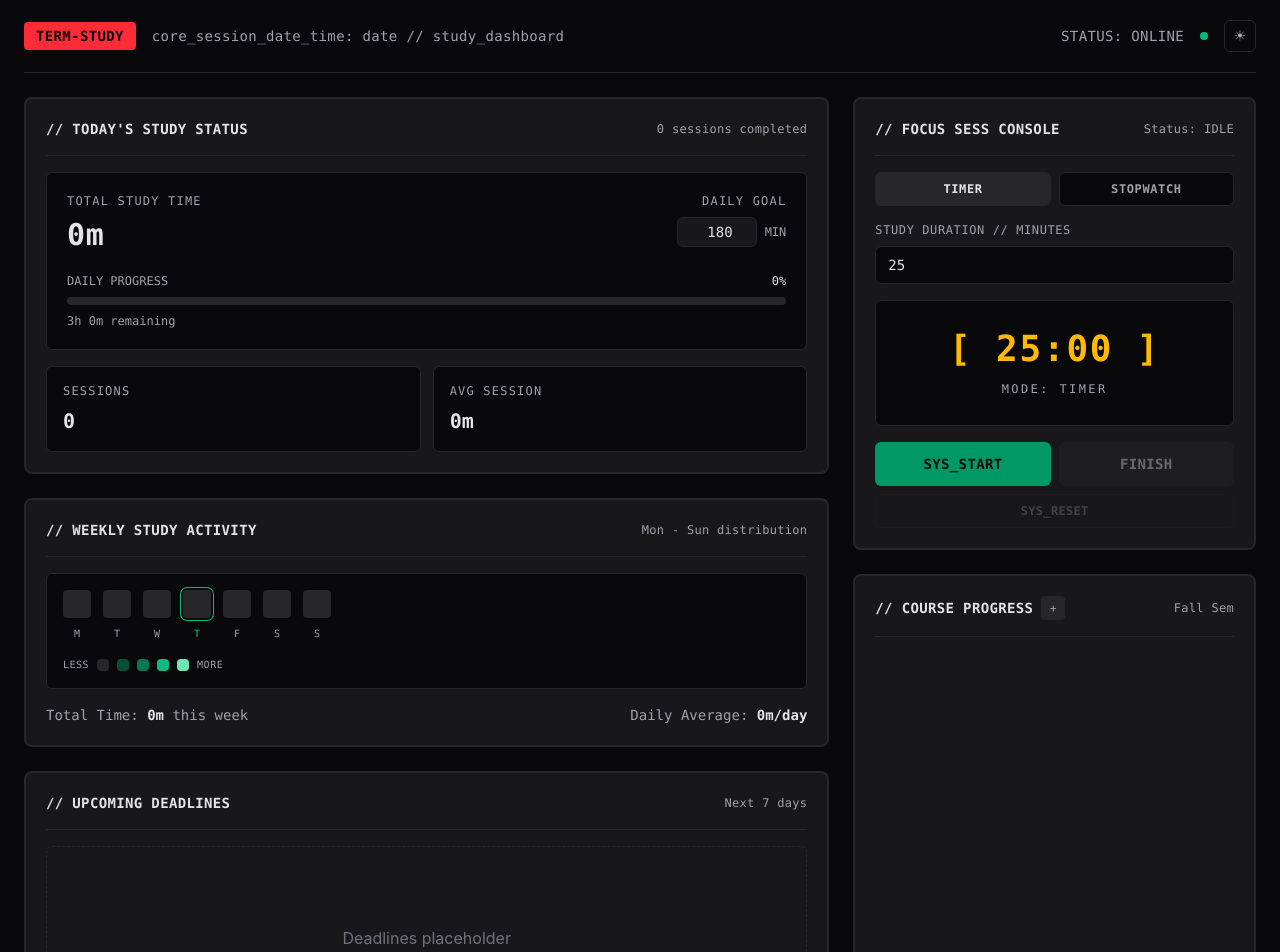
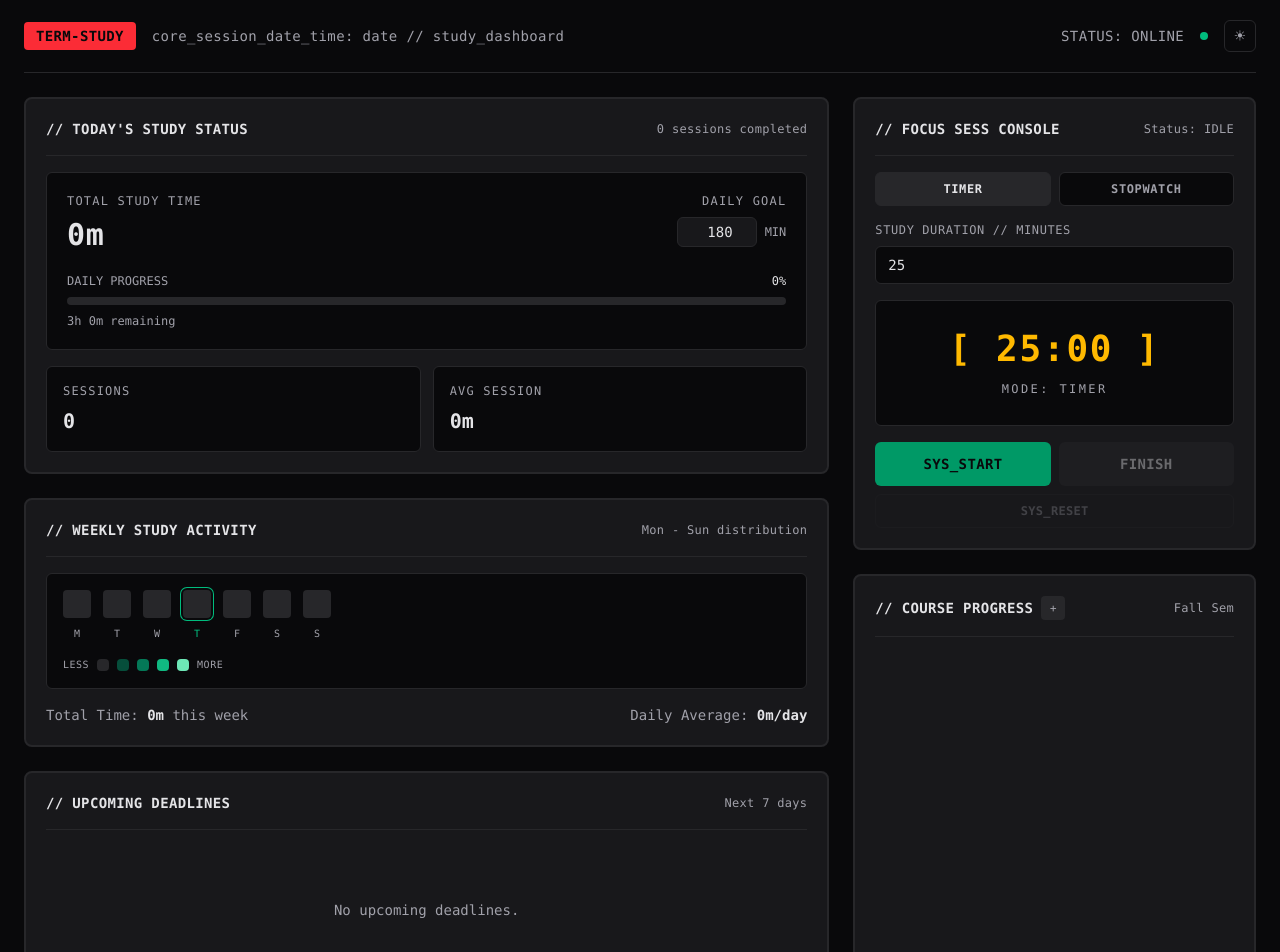
Before and after one commit to Davidhub907/productivity-dashboard, a React (Vite) app: page / in a window 1280 px wide. Shown: the top 952 px of the page. Built offline with nearby package versions, Linux system fonts and the light colour scheme.

Commit message:
Created upcoming deadlines component

```diff
--- a/src/components/dashboard/Dashboard.jsx
+++ b/src/components/dashboard/Dashboard.jsx
@@ -4,6 +4,7 @@ import FocusSessionConsole from './FocusSessionConsole.jsx';
 import SystemLogs from './SystemLogs.jsx';
 import TodayStudyStatus from './TodaysStudyStatus.jsx';
 import WeeklyStudyActivity from './WeeklyStudyActivity.jsx';
+import UpcomingDeadlines from './UpcomingDeadlines.jsx';
 import { useState } from 'react';
 import { deleteAssignment, deleteCourse, loadAssignments, loadCourses, loadStudySessions, saveStudySessions } from '../../utils/storage.js';
 
@@ -113,11 +114,7 @@ function Dashboard() {
 
           <WeeklyStudyActivity studySessions={mockStudySessions} />
 
-          <DashboardPanel title="UPCOMING DEADLINES" subtitle="Next 7 days" className="min-h-[280px]">
-            <div className="flex h-full items-center justify-center rounded-md border border-dashed border-zinc-800 text-zinc-500">
-              Deadlines placeholder
-            </div>
-          </DashboardPanel>
+          <UpcomingDeadlines assignments={assignments} courses={courses} />
         </div>
         <div className="flex flex-col gap-6">
           <FocusSessionConsole onCompleteSession={handleCompleteStudySession} />
--- a/src/components/dashboard/UpcomingDeadlines.jsx
+++ b/src/components/dashboard/UpcomingDeadlines.jsx
@@ -0,0 +1,93 @@
+import DashboardPanel from './DashboardPanel';
+
+function UpcomingDeadlines({ assignments, courses }) {
+  function parseLocalDate(dateString) {
+    const [year, month, day] = dateString.split('-').map(Number);
+    return new Date(year, month - 1, day);
+  }
+
+  function formatDate(dateString) {
+    const date = parseLocalDate(dateString);
+
+    return date.toLocaleDateString('en-US', {
+      month: 'short',
+      day: 'numeric',
+    });
+  }
+
+  function getCourseCode(courseId) {
+    const course = courses.find((course) => course.id === courseId);
+
+    return course?.code || 'UNKNOWN';
+  }
+
+  const today = new Date();
+  today.setHours(0, 0, 0, 0);
+
+  const sevenDaysFromNow = new Date(today);
+  sevenDaysFromNow.setDate(today.getDate() + 7);
+
+  const upcomingAssignments = assignments
+    .filter((assignment) => {
+      if (assignment.completed || !assignment.dueDate) {
+        return false;
+      }
+
+      const dueDate = parseLocalDate(assignment.dueDate);
+
+      return dueDate >= today && dueDate < sevenDaysFromNow;
+    })
+    .sort((a, b) => {
+      return parseLocalDate(a.dueDate) - parseLocalDate(b.dueDate);
+    });
+
+  return (
+    <DashboardPanel title="UPCOMING DEADLINES" subtitle="Next 7 days">
+      {upcomingAssignments.length === 0 ? (
+        <div className="flex min-h-32 items-center justify-center">
+          <p className="font-mono text-sm text-[var(--muted-text)]">No upcoming deadlines.</p>
+        </div>
+      ) : (
+        <div className="overflow-x-auto font-mono">
+          {/* Table header */}
+          <div className="grid grid-cols-[80px_100px_1fr_80px] border border-[var(--border-color)] bg-[var(--dashboard-bg)] px-3 py-2 text-xs font-semibold tracking-wide text-[var(--muted-text)] uppercase">
+            <span>Date</span>
+            <span>Course</span>
+            <span>Assignment</span>
+            <span className="text-right">Difficulty</span>
+          </div>
+
+          {/* Deadlines */}
+          <div>
+            {upcomingAssignments.map((assignment) => {
+              const weight = assignment.weight;
+
+              return (
+                <div
+                  key={assignment.id}
+                  className="grid grid-cols-[80px_100px_1fr_80px] items-center border-b border-[var(--border-color)] px-3 py-3 text-sm transition hover:bg-[var(--hover-bg)]"
+                >
+                  <span className="text-[var(--muted-text)]">{formatDate(assignment.dueDate)}</span>
+
+                  <span className="font-bold text-[var(--text-color)]">{getCourseCode(assignment.courseId)?.replace(/\s+/g, '')}</span>
+
+                  <span className="truncate pr-4 text-[var(--muted-text)]">{assignment.title}</span>
+
+                  <span
+                    className={`text-right text-xs font-semibold ${
+                      weight === 'Hard' ? 'text-red-500' : weight === 'Medium' ? 'text-orange-400' : 'text-emerald-500'
+                    }`}
+                  >
+                    {weight}
+                  </span>
+                </div>
+              );
+            })}
+          </div>
+        </div>
+      )}
+    </DashboardPanel>
+  );
+}
+
+export default UpcomingDeadlines;
```
